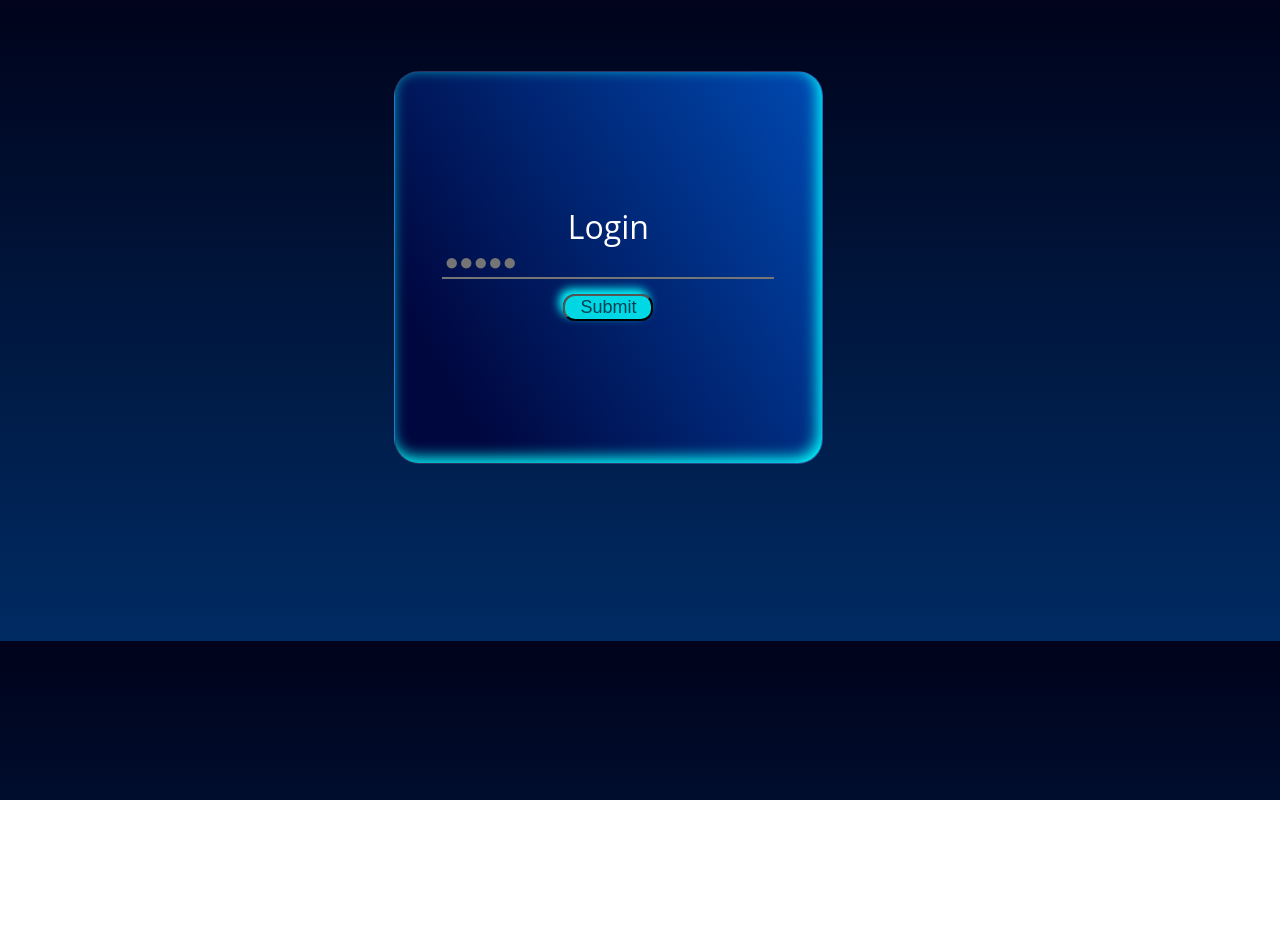
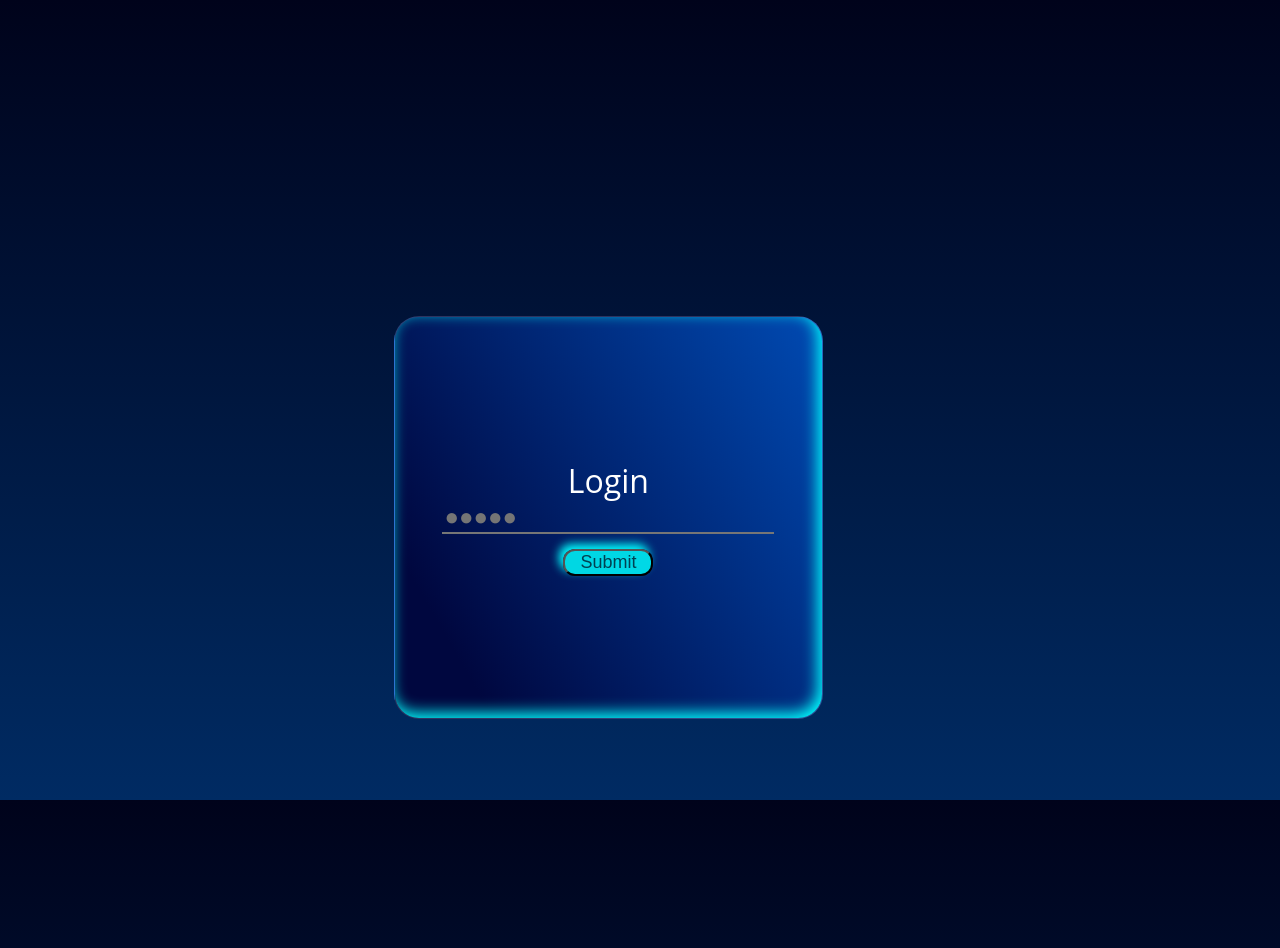
Before and after one commit to molnarkaroly/myweb, a plain HTML site: page private.html in a window 1280 px wide. Before the commit the page ends 800 px from the top, so only its background shows below. Drawn offline with Linux system fonts and the light colour scheme.

Commit message:
private3

```diff
--- a/private.css
+++ b/private.css
@@ -1,5 +1,6 @@
 html{
-    height: max-content;
+    height: 100%;
+
 }
 
 
@@ -7,9 +8,12 @@ html{
 body{
     font-family: "Open Sans";
     background-image: linear-gradient(#00031b,#002b63 );
-    line-height: 1.618em;
+    overflow-y: hidden; /* Hide vertical scrollbar */
+    overflow-x: hidden; /* Hide horizontal scrollbar */
+    height: 100%;
+  }
 
-  }
+
 #jelszobe .container {
       color: #ffffff;
       background: inherit;
@@ -69,8 +73,6 @@ body{
     outline: none;
     font-weight: 800;
 
-
-
 }
 
 
@@ -87,17 +89,14 @@ body{
 
 }
 
-#jelszobefull{
-    height: 100%;
-    margin-bottom: 14%;
+
+@media (min-width: 1000px) {
+	#jelszobefull{
+        margin-top: 20%;
+    }
 }
 
-@media (max-width: 600px) {
-	#jelszobefull{
-        height: 100%;
-        margin-bottom: 130%;
-    }
-}
+
 
   .inputField1 {
       font-size: larger;
--- a/private.html
+++ b/private.html
@@ -6,6 +6,7 @@
     <link rel="stylesheet" href="private.css">
     <title>Private</title>
     <script  src="./private.js"></script>
+
 </head>
 <body>
     <div id="jelszobefull">
@@ -13,12 +14,14 @@
     <div id="jelszobe">
 
       <div class="container">
+        <form onsubmit="event.preventDefault(); onSubmit();">
           <div>
             <label id="login">Login</label>
             <br>
             <input type="password" name="password" maxlength="999" class="inputField1" id="password" placeholder="&#9679;&#9679;&#9679;&#9679;&#9679;" required/>
           </div>
           <button class="button1" id="button1" onclick="onSubmit()">Submit</button>
+        </form>
       <script  src="./private.js"></script>
     </div>
 </div>
--- a/private.js
+++ b/private.js
@@ -13,12 +13,16 @@ function onSubmit() {
             window.jelszobe.style.display="none";
             window.jelszobefull.style.display="none";
             document.body.style.backgroundImage = "linear-gradient(70deg,#00031b,#002b63,#00031b)";
+            document.body.style.overflowY = "scroll" ;
+            document.documentElement.style.height = "max-content";
+
 
 
             }
 
            else{
                 alert('Hibás jelszó');
+
 
                 document.getElementById('password').value="";
                 document.getElementById('password').placeholder="Helytelen jelszó";
@@ -31,8 +35,6 @@ function onSubmit() {
             }
 };
 
-function onload(){
 
-}
 
      // https://codepen.io/pailwriter/pen/EebvOG
```
